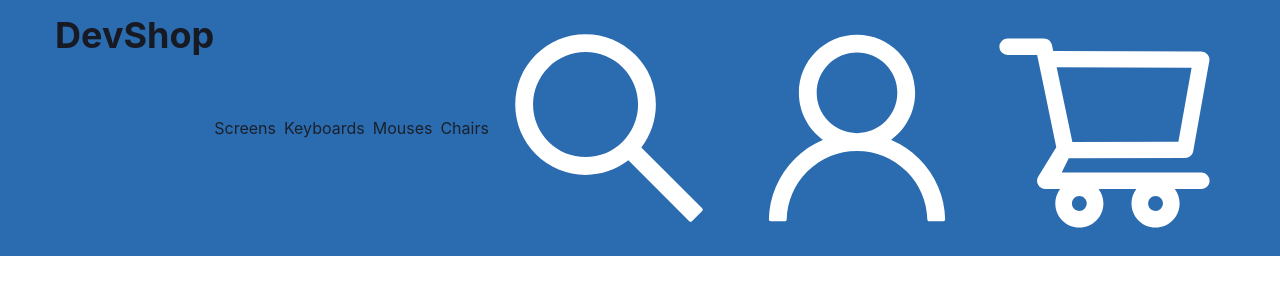
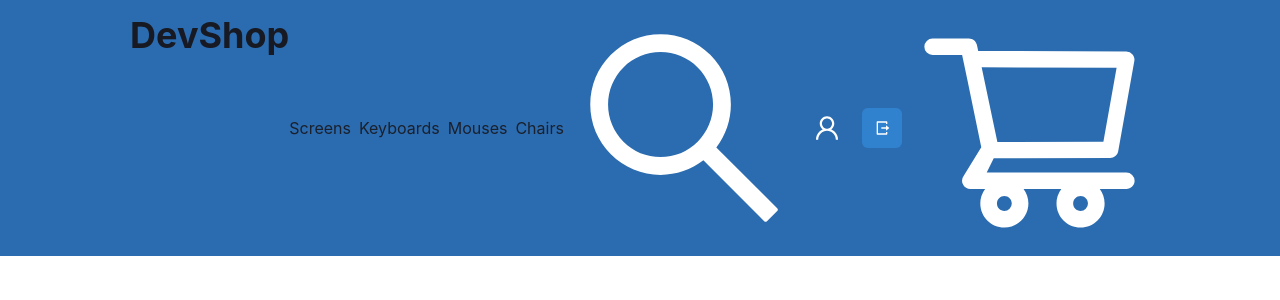
Before and after one commit to vivianequeiroz/dev-shop, a Next.js app: page /home in a window 1280 px wide. Shown: the top 300 px of the page. Built offline with nearby package versions, Linux system fonts and the light colour scheme; no server answers.

Commit message:
feat: add user component with behavior logged in and logged out

```diff
--- a/src/components/User/index.tsx
+++ b/src/components/User/index.tsx
@@ -1,8 +1,50 @@
-import { Icon } from '@chakra-ui/react';
+/* eslint-disable @typescript-eslint/no-non-null-assertion */
+import { Avatar, Box, HStack, Icon, IconButton, Text } from '@chakra-ui/react';
+import { useSession } from 'next-auth/react';
 import { AiOutlineUser } from 'react-icons/ai';
+import { RiLogoutBoxRLine } from 'react-icons/ri';
+import Link from 'next/link';
 
 export function User() {
+  const { status, data } = useSession();
+  const isUserAuthenticated = status === 'authenticated';
+  const isUserUnauthenticated = status === 'unauthenticated';
+
+  const defaultSrc =
+    'https://avatars1.githubusercontent.com/u/5695589?s=460&u=f8f8f8f8f8f8f8f8f8f8f8f8f8f8f8f8f8f8f8f&v=4';
+  const avatarSource = data?.user?.image || defaultSrc;
+
   return (
-    <Icon as={AiOutlineUser} role="img" width={60} height={60} fill="white" />
+    <HStack alignItems="center" justifyContent="center" spacing={5}>
+      {isUserUnauthenticated && (
+        <>
+          <Icon
+            as={AiOutlineUser}
+            role="img"
+            width={30}
+            height={30}
+            fill="white"
+          />
+          <Link href="/">
+            <IconButton
+              colorScheme="blue"
+              icon={<RiLogoutBoxRLine />}
+              aria-label="Log out"
+            />
+          </Link>
+        </>
+      )}
+      {isUserAuthenticated && (
+        <>
+          <Box textAlign="right">
+            <Text color="white">{data?.user?.name}</Text>
+            <Text color="gray.300" fontSize="small">
+              {data?.user?.email}
+            </Text>
+          </Box>
+          <Avatar name="João Bispo" src={avatarSource} />
+        </>
+      )}
+    </HStack>
   );
 }
```
